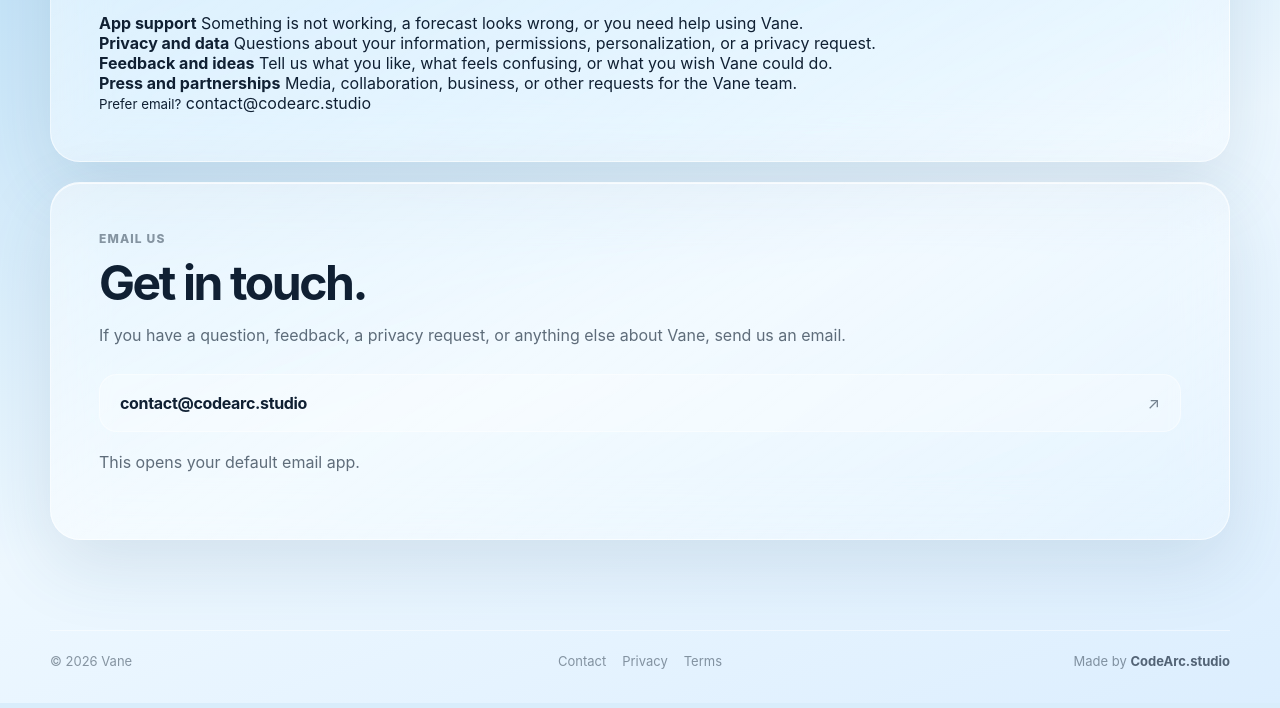
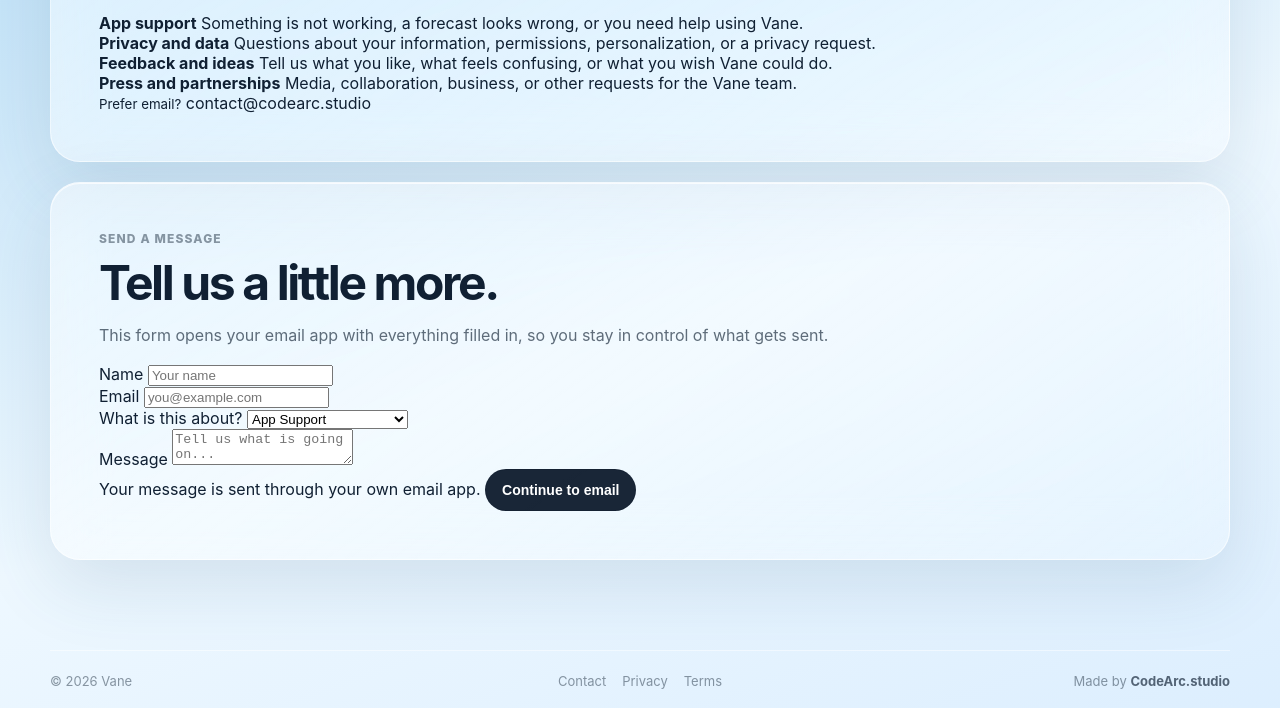
Before and after one commit to codearc-studio/vane-website, a plain HTML site: page contact.html in a window 1280 px wide. Shown: the part 601-1309 px from the top of the page. Drawn offline with Linux system fonts and the light colour scheme.

Commit message:
Fix Contact Page

```diff
--- a/contact.html
+++ b/contact.html
@@ -3,11 +3,9 @@
 <head>
 
 <meta charset="utf-8">
-<meta name="viewport" content="width=device-width,initial-scale=1,viewport-fit=cover">
-<meta name="format-detection" content="telephone=no">
-<meta name="apple-mobile-web-app-capable" content="yes">
+<meta name="viewport" content="width=device-width,initial-scale=1">
 <meta name="theme-color" content="#c9e7fb">
-<link rel="stylesheet" href="styles.css">
+<link rel="stylesheet" href="/styles.css">
 
 <title>Contact | Vane</title>
 <meta name="description" content="Contact Vane support and the CodeArc.studio team.">
@@ -17,11 +15,11 @@
 <nav>
   <div class="shell">
     <div class="nav glass">
-      <a href="./" class="brand">Vane</a>
+      <a href="/" class="brand">Vane</a>
       <div class="navlinks">
-        <a class="navlink" href="./#sense">Sense</a>
-        <a class="navlink" href="contact/">Contact</a>
-        <a class="pill primary" href="./#coming-soon">Coming soon</a>
+        <a class="navlink" href="/#sense">Sense</a>
+        <a class="navlink" href="/contact">Contact</a>
+        <a class="pill primary" href="/#coming-soon">Coming soon</a>
       </div>
     </div>
   </div>
@@ -66,16 +64,40 @@
     </aside>
 
     <div class="contactform glass">
-      <div class="kicker">Email us</div>
-      <h2>Get in touch.</h2>
-      <p>If you have a question, feedback, a privacy request, or anything else about Vane, send us an email.</p>
+      <div class="kicker">Send a message</div>
+      <h2>Tell us a little more.</h2>
+      <p>This form opens your email app with everything filled in, so you stay in control of what gets sent.</p>
 
-      <a class="email-cta" href="mailto:contact@codearc.studio">
-        <span class="email-label">contact@codearc.studio</span>
-        <span class="email-arrow">↗</span>
-      </a>
-
-      <p class="helper" style="margin-top:18px;">This opens your default email app.</p>
+      <form id="contact-form">
+        <div class="formgrid">
+          <div class="fieldwrap">
+            <label for="name">Name</label>
+            <input id="name" name="name" autocomplete="name" placeholder="Your name">
+          </div>
+          <div class="fieldwrap">
+            <label for="email">Email</label>
+            <input id="email" name="email" type="email" autocomplete="email" placeholder="you@example.com">
+          </div>
+          <div class="fieldwrap full">
+            <label for="topic">What is this about?</label>
+            <select id="topic" name="topic">
+              <option>App Support</option>
+              <option>Privacy and Data</option>
+              <option>Feedback and Ideas</option>
+              <option>Press and Partnerships</option>
+              <option>General</option>
+            </select>
+          </div>
+          <div class="fieldwrap full">
+            <label for="message">Message</label>
+            <textarea id="message" name="message" required placeholder="Tell us what is going on..."></textarea>
+          </div>
+        </div>
+        <div class="submitrow">
+          <span class="helper">Your message is sent through your own email app.</span>
+          <button class="pill primary" type="submit">Continue to email</button>
+        </div>
+      </form>
     </div>
   </section>
 </main>
@@ -84,14 +106,14 @@
   <div class="shell footer">
     <span>© 2026 Vane</span>
     <div class="footerlinks">
-      <a href="contact/">Contact</a>
-      <a href="privacy/">Privacy</a>
-      <a href="terms/">Terms</a>
+      <a href="/contact">Contact</a>
+      <a href="/privacy">Privacy</a>
+      <a href="/terms">Terms</a>
     </div>
     <div class="credit">Made by <a href="https://codearc.studio" target="_blank" rel="noopener noreferrer">CodeArc.studio</a></div>
   </div>
 </footer>
 
-<script src="site.js"></script>
+<script src="/site.js"></script>
 </body>
 </html>
```
Also changed, not shown: contact/index.html (+0 -3 lines), 1 other file.
